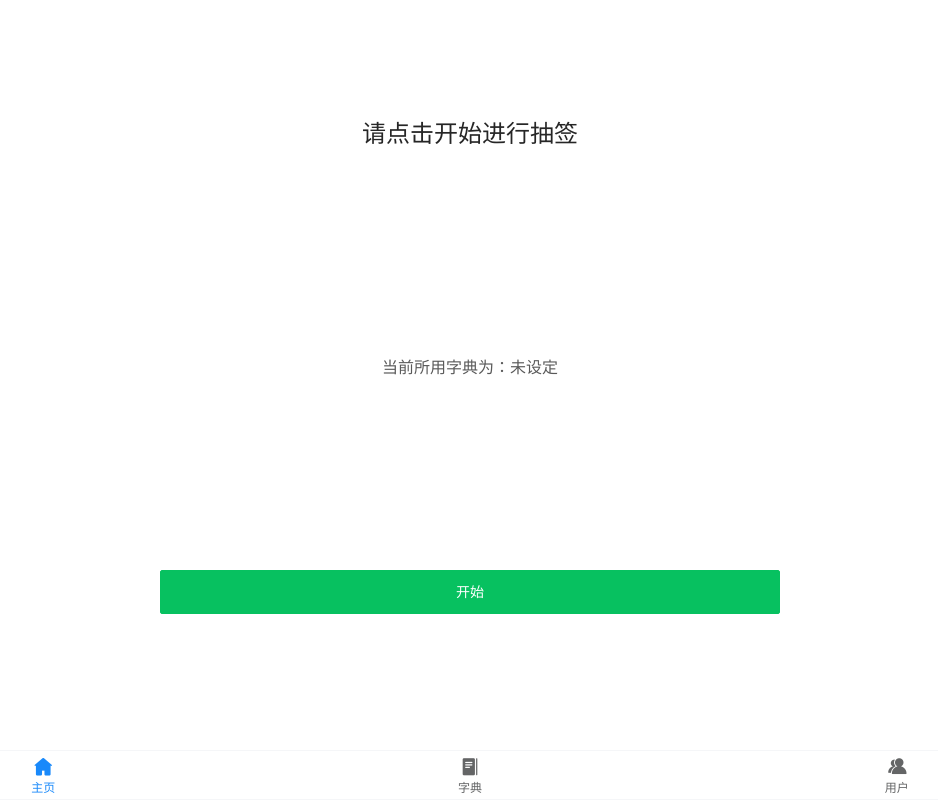
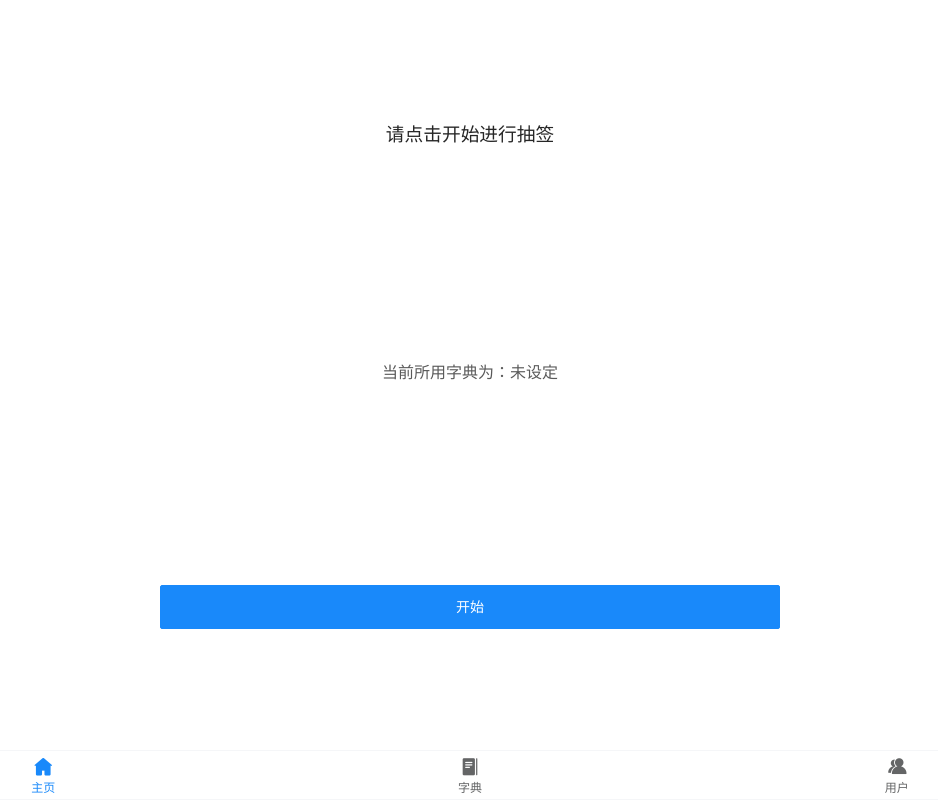
Before and after one commit to YokingYoking/ezToolBox, a Vue app: page /#/homepage in a window 1280 px wide. Shown: the whole page, without its empty margins (170-1108 px from the left). Built offline with nearby package versions, Linux system fonts and the light colour scheme; the HTML template or start-up script is replaced by a standard one.

Commit message:
update by yoking 2020.11.16

```diff
--- a/src/components/index.js
+++ b/src/components/index.js
@@ -4,6 +4,7 @@ import { Tabbar, TabbarItem } from 'vant'
 import { List } from 'vant'
 import { Cell, CellGroup } from 'vant'
 import { Toast } from 'vant'
+import { PullRefresh } from 'vant'
 
 const components = [
     Button,
@@ -14,6 +15,7 @@ const components = [
     Cell,
     CellGroup,
     Toast,
+    PullRefresh,
 ]
 
 const install = (Vue) => {
--- a/src/styles/index.scss
+++ b/src/styles/index.scss
@@ -28,7 +28,6 @@ html {
   padding: 20px;
   display: flex;
   flex-direction: column;
-  justify-content: space-around;
   align-items: center;
   overflow: auto;
 }
--- /dev/null
+++ b/src/views/dictionary/components/floatButton/index.scss
@@ -0,0 +1,43 @@
+$primary_color: #07c160;
+$info_color: #1989fa;
+button {
+  position: fixed;
+  z-index: 999;
+  bottom: 125px;
+  right: 15px;
+  width: 50px;
+  height: 50px;
+  border-radius: 50%;
+  white-space: nowrap;
+  overflow: hidden;
+  text-overflow: ellipsis;
+  box-shadow: none;
+  color: white;
+  border: solid 1px;
+  transition: opacity 0.2s;
+}
+button::before {
+  position: absolute;
+  top: 50%;
+  left: 50%;
+  width: 100%;
+  height: 100%;
+  background-color: #000;
+  border: inherit;
+  border-color: #000;
+  border-radius: inherit;
+  transform: translate(-50%, -50%);
+  opacity: 0;
+  content: ' ';
+}
+button:active::before {
+  opacity: 0.1;
+}
+.primary {
+  background: $primary_color;
+  border-color: $primary_color;
+}
+.info {
+  background: $info_color;
+  border-color: $info_color;
+}
--- a/src/views/dictionary/components/floatButton/index.vue
+++ b/src/views/dictionary/components/floatButton/index.vue
@@ -1,13 +1,21 @@
 <template>
-
+    <button :class="type">
+        <slot></slot>
+    </button>
 </template>
 
 <script>
     export default {
-        name: "index"
+        name: "floatButton",
+        props: {
+            type: {
+              type: String,
+              default: 'primary',
+            },
+        },
     }
 </script>
 
-<style scoped>
-
+<style lang="scss" scoped>
+    @import "index";
 </style>
--- a/src/views/dictionary/components/list/index.vue
+++ b/src/views/dictionary/components/list/index.vue
@@ -1,5 +1,6 @@
 <template>
-    <div class="container">
+    <section>
+        <van-pull-refresh v-model="loading" @refresh="onRefresh">
         <van-list v-model="loading"
                   :finished="finished"
                   finished-text="已经到底了"
@@ -8,7 +9,8 @@
                   error-text="请求失败，点击重新加载">
             <van-cell v-for="item in list" :key="item" :title="item" />
         </van-list>
-    </div>
+        </van-pull-refresh>
+    </section>
 </template>
 
 <script>
@@ -34,7 +36,12 @@
                     this.loading = false
                     console.log(err)
                 })
-            }
+            },
+            onRefresh() {
+                this.finished = false;
+                this.loading = true;
+                this.onLoad();
+            },
         },
     }
 </script>
--- a/src/views/dictionary/index.vue
+++ b/src/views/dictionary/index.vue
@@ -1,13 +1,16 @@
 <template>
     <section class="container">
         <router-view></router-view>
+        <float-button type="info">+</float-button>
     </section>
 </template>
 
 <script>
     export default {
         name: "dictionary",
-        components: {},
+        components: {
+            floatButton: () => import('./components/floatButton'),
+        },
         data() {
             return {}
         },
--- a/src/views/homepage/index.scss
+++ b/src/views/homepage/index.scss
@@ -1,3 +1,7 @@
 .main-btn {
   width: 50%;
 }
+
+.container {
+  justify-content: space-around;
+}
--- a/src/views/homepage/index.vue
+++ b/src/views/homepage/index.vue
@@ -1,15 +1,15 @@
 <template>
-    <div class="container">
+    <section class="container">
         <h1>{{currentText ? currentText : "请点击开始进行抽签"}}</h1>
         <span>当前所用字典为：{{currDict ? currDict : '未设定'}}</span>
         <van-button
-                type="primary"
+                type="info"
                 @click="btnOnTap"
                 class="main-btn"
         >
             {{isStarted ? "停止" : "开始"}}
         </van-button>
-    </div>
+    </section>
 </template>
 
 <script>
--- a/src/views/layout/components/routeTabBar/index.vue
+++ b/src/views/layout/components/routeTabBar/index.vue
@@ -13,7 +13,8 @@
 </template>
 
 <script>
-    import { routes } from "@/router";
+    import {routes} from "@/router";
+
     export default {
         name: "routeTabBar",
         props: {
@@ -27,15 +28,15 @@
                 active: 0
             }
         },
-        // watch: {
-        //     '$route.path': {
-        //         handler(){
-        //             let currIndex = this.tabList.findIndex((item) => item.routePath === this.$route.path)
-        //             this.tabList[currIndex].curr = true
-        //         },
-        //         immediate: true
-        //     }
-        // },
+        watch: {
+            '$route.path': {
+                handler(){
+                    let curr = this.tabList.findIndex((item) => item.routePath === this.$route.matched[0].path)
+                    this.active = (curr === -1 ? 0 : curr)
+                },
+                immediate: true
+            }
+        },
         methods: {
             tabChange(active) {
                 this.$router.push(this.tabList[active].routePath)
@@ -50,7 +51,7 @@
                 }
             },
         },
-        beforeMount() {
+        created() {
             let that = this
             routes.map((route)=> {
                 if(!route.hidden) {
--- a/src/views/layout/index.scss
+++ b/src/views/layout/index.scss
@@ -1,5 +1,5 @@
 .main-container {
-  height: calc(100% - 70px);
+  height: calc(100% - 50px);
   width: 100%;
   overflow: hidden;
 }
```
